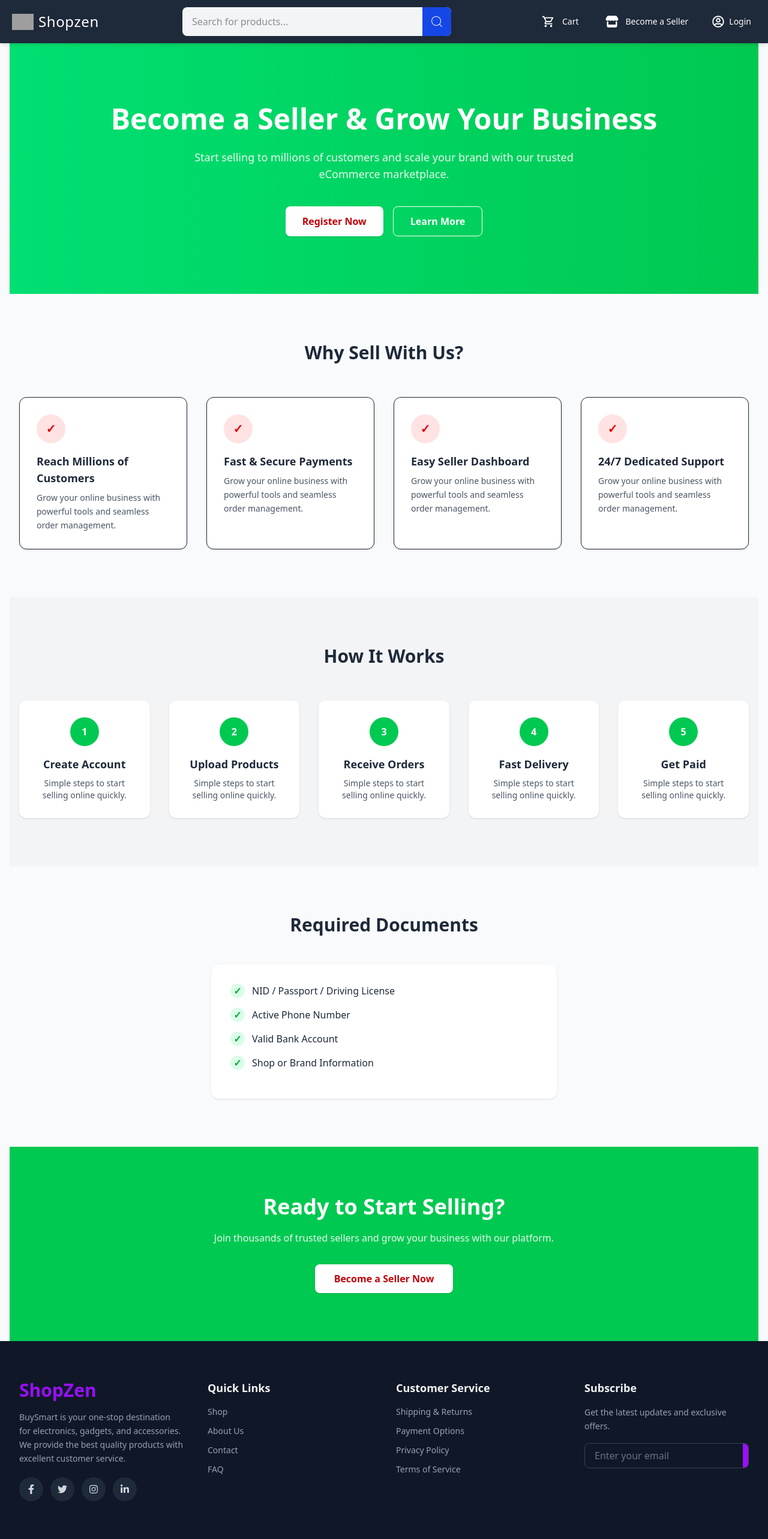
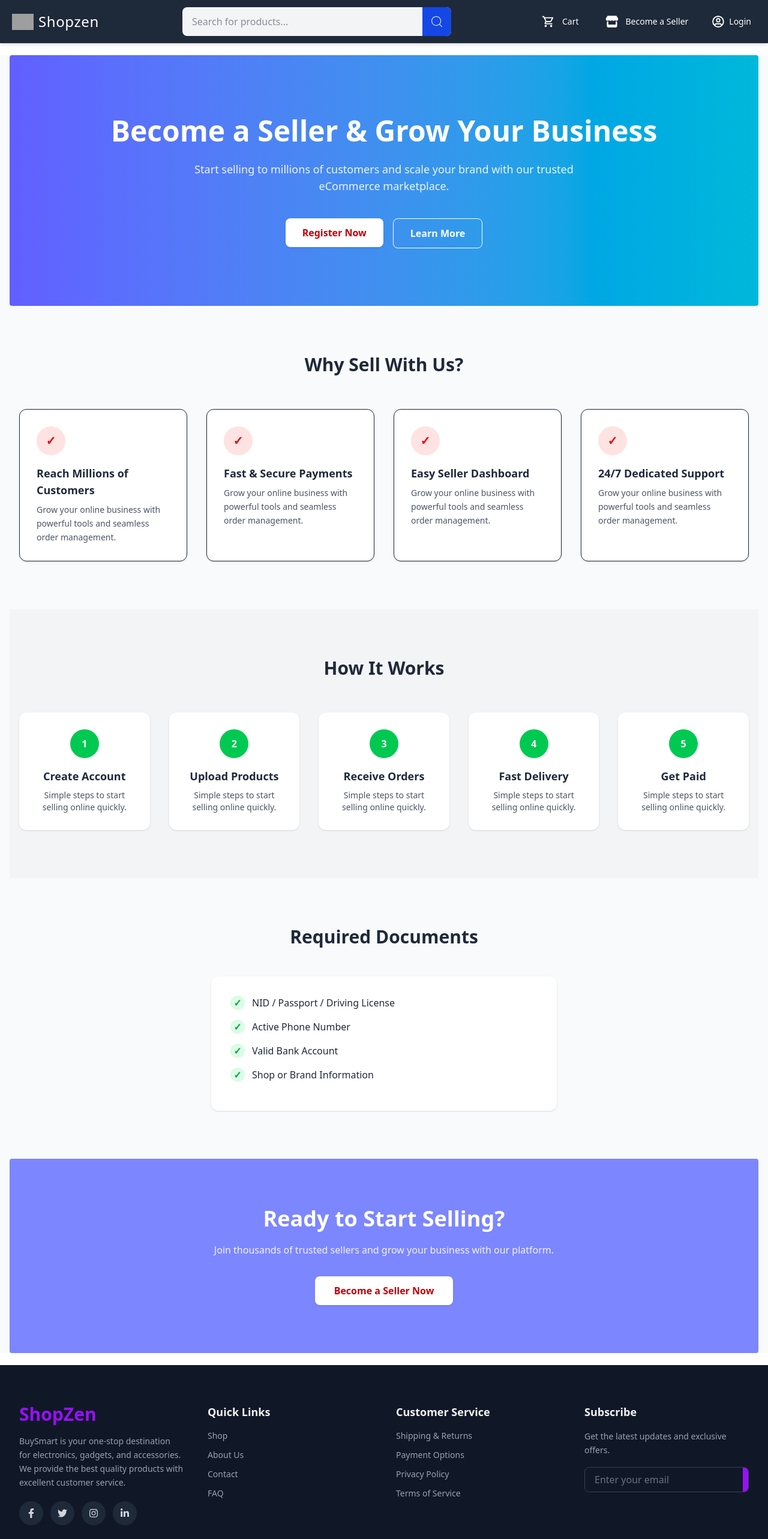
Before and after one commit to bharatroy4D/buySmart, a React (Vite) app: page /becomeSeller in a window 1280 px wide. Shown: the top 2566 px of the page at 60% size. Built offline with nearby package versions, Linux system fonts and the light colour scheme; grey boxes are pictures that could not be loaded.

Commit message:
BecomeSeller of banner desing update

```diff
--- a/src/Components/BecomeSeller/BecomeSeller.jsx
+++ b/src/Components/BecomeSeller/BecomeSeller.jsx
@@ -1,11 +1,12 @@
 import React from "react";
+import { Link } from "react-router-dom";
 
 const BecomeSeller = () => {
   return (
     <div className="container mx-auto px-4 min-h-screen bg-gray-50 text-gray-800">
 
       {/* Hero Section */}
-      <section className="bg-gradient-to-r from-green-400 to-green-500 text-white py-24">
+      <section className="bg-gradient-to-r from-indigo-500 to-cyan-500 text-white mt-5 rounded py-24">
         <div className="container mx-auto text-center px-4">
           <h1 className="text-4xl md:text-5xl font-bold mb-5 leading-tight">
             Become a Seller & Grow Your Business
@@ -17,9 +18,11 @@ const BecomeSeller = () => {
           </p>
 
           <div className="mt-10 flex justify-center gap-4 flex-wrap">
-            <button className="bg-white text-red-700 px-7 py-3 font-semibold rounded-lg shadow hover:bg-gray-100 duration-300">
-              Register Now
-            </button>
+            <Link to={'/register'}>
+              <button className="bg-white text-red-700 px-7 py-3 font-semibold rounded-lg shadow hover:bg-gray-100 duration-300">
+                Register Now
+              </button>
+            </Link>
             <button className="border border-white px-7 py-3 font-semibold rounded-lg hover:bg-white hover:text-red-700 duration-300">
               Learn More
             </button>
@@ -116,7 +119,7 @@ const BecomeSeller = () => {
       </section>
 
       {/* Final CTA */}
-      <section className="bg-green-500 text-white py-20 text-center">
+      <section className="bg-indigo-400 rounded text-white py-20 mb-5  text-center">
         <h2 className="text-3xl md:text-4xl font-bold mb-5">
           Ready to Start Selling?
         </h2>
--- a/src/Components/ShopCart/ShopCart.jsx
+++ b/src/Components/ShopCart/ShopCart.jsx
@@ -8,7 +8,7 @@ const ShopCart = ({ cartItems = [], onClose }) => {
 
   return (
     <div className="flex justify-center items-start  p-4">
-      <div className="bg-white container mx-auto h-screen  rounded-2xl shadow-2xl overflow-hidden">
+      <div className="bg-white container mx-auto max-w-5xl h-screen  rounded-2xl shadow-2xl overflow-hidden">
 
         {/* Header */}
         <div className="flex justify-between items-center px-8 py-6 border-b bg-gray-50">
--- a/src/Pages/Home/DiscountBanner/DiscountBanner.jsx
+++ b/src/Pages/Home/DiscountBanner/DiscountBanner.jsx
@@ -1,10 +1,10 @@
 import React from 'react';
-import discount from '../../../assets/banner_img/Frame 600.png'
+import discount from '../../../assets/banner_img/Black Minimalist Linkedin Banner.png'
 
 const DiscountBanner = () => {
     return (
         <div className='container px-5 mx-auto pb-7'>
-            <img src={discount} alt="discountBanner" className='rounded-2xl shadow h-40 md:h-96 w-full' />
+            <img src={discount} alt="discountBanner" className='rounded-2xl shadow h-40 md:h-80 w-full' />
         </div>
     );
 };
```
Also changed, not shown: src/assets/banner_img/Black Minimalist Linkedin Banner.png (added).
